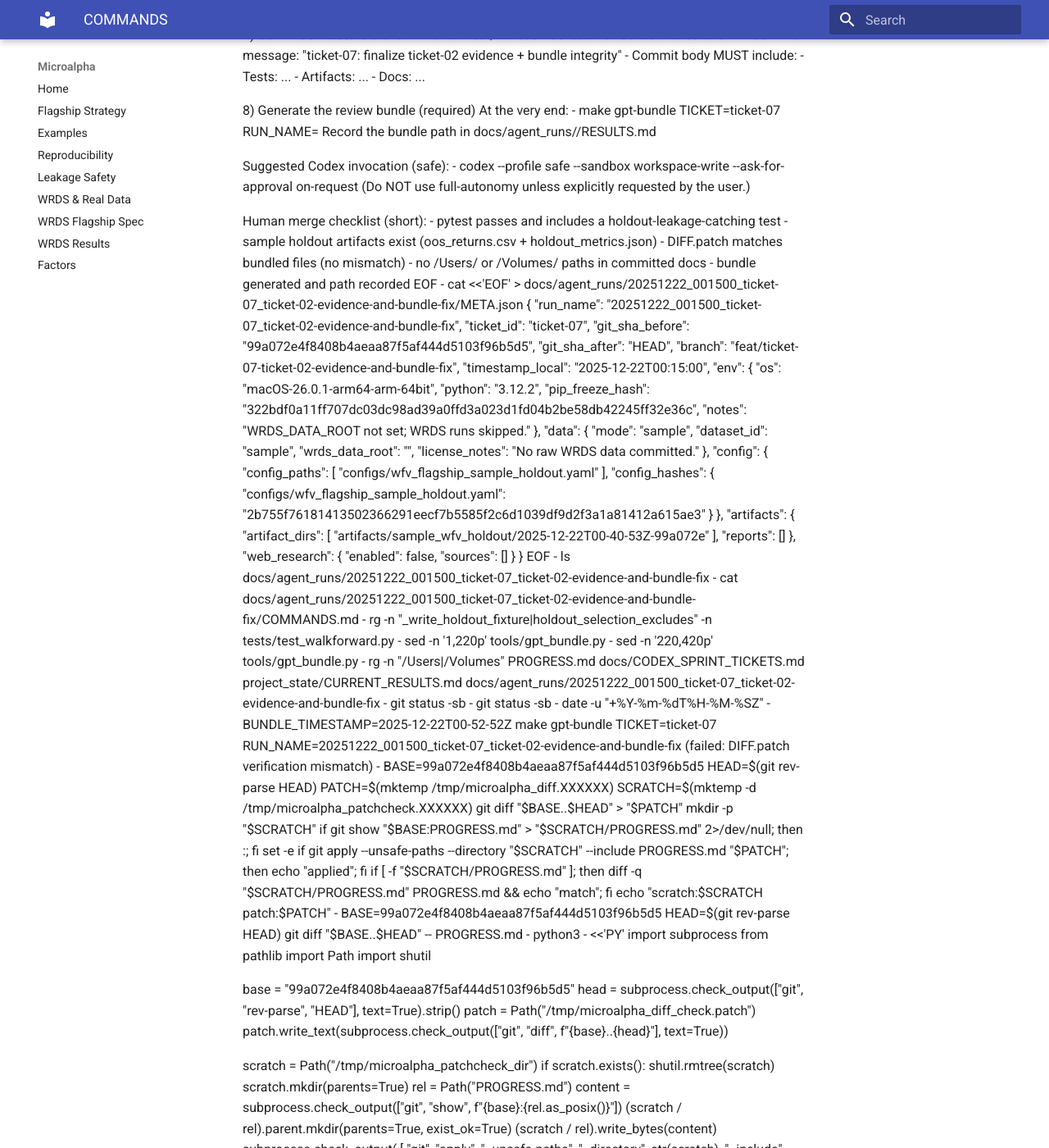
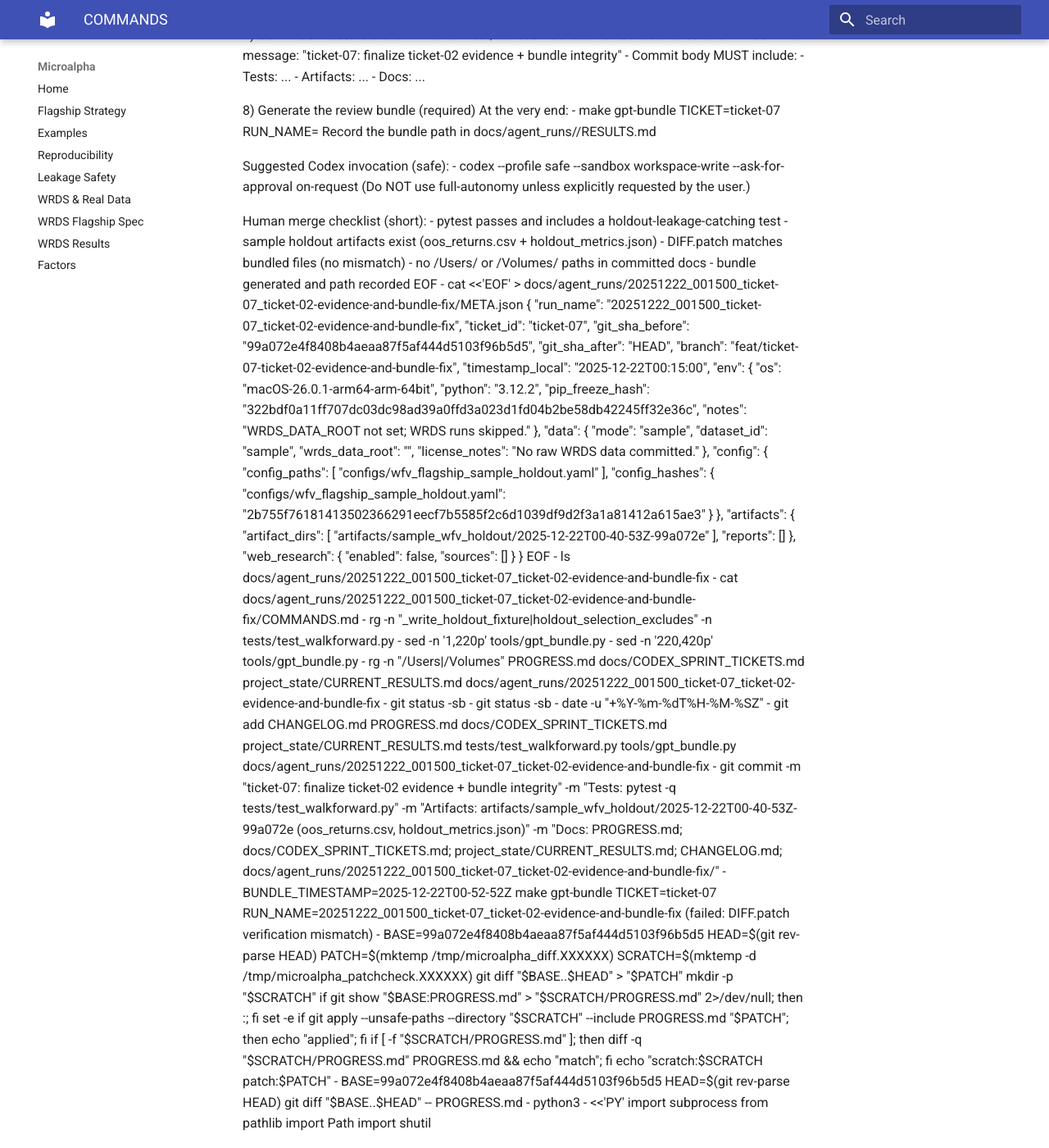
Before and after one commit to MateoBodon/microalpha, an MkDocs documentation site: the page built from docs/agent_runs/20251222_001500_ticket-07_ticket-02-evidence-and-bundle-fix/COMMANDS.md, in a window 1280 px wide and 1400 px high, scrolled down 2815 px. Shown: the whole window at 82% size. Built offline with MkDocs 1.6.1 and Material for MkDocs 9.7.7, drawn with Linux system fonts in a browser that asks for light colours; some of the changed text lies outside the part shown.

Commit message:
ticket-07: complete command log
Tests: not run (log update)

Artifacts: none

Docs: docs/agent_runs/20251222_001500_ticket-07_ticket-02-evidence-and-bundle-fix/COMMANDS.md

```diff
--- a/docs/agent_runs/20251222_001500_ticket-07_ticket-02-evidence-and-bundle-fix/COMMANDS.md
+++ b/docs/agent_runs/20251222_001500_ticket-07_ticket-02-evidence-and-bundle-fix/COMMANDS.md
@@ -198,6 +198,8 @@ EOF
 - git status -sb
 - git status -sb
 - date -u "+%Y-%m-%dT%H-%M-%SZ"
+- git add CHANGELOG.md PROGRESS.md docs/CODEX_SPRINT_TICKETS.md project_state/CURRENT_RESULTS.md tests/test_walkforward.py tools/gpt_bundle.py docs/agent_runs/20251222_001500_ticket-07_ticket-02-evidence-and-bundle-fix
+- git commit -m "ticket-07: finalize ticket-02 evidence + bundle integrity" -m "Tests: pytest -q tests/test_walkforward.py" -m "Artifacts: artifacts/sample_wfv_holdout/2025-12-22T00-40-53Z-99a072e (oos_returns.csv, holdout_metrics.json)" -m "Docs: PROGRESS.md; docs/CODEX_SPRINT_TICKETS.md; project_state/CURRENT_RESULTS.md; CHANGELOG.md; docs/agent_runs/20251222_001500_ticket-07_ticket-02-evidence-and-bundle-fix/"
 - BUNDLE_TIMESTAMP=2025-12-22T00-52-52Z make gpt-bundle TICKET=ticket-07 RUN_NAME=20251222_001500_ticket-07_ticket-02-evidence-and-bundle-fix (failed: DIFF.patch verification mismatch)
 - BASE=99a072e4f8408b4aeaa87f5af444d5103f96b5d5
   HEAD=$(git rev-parse HEAD)
@@ -360,4 +362,6 @@ current = Path(rel).read_text()
 print("match", patched == current)
 PY
 - git status -sb
+- git add tools/gpt_bundle.py docs/agent_runs/20251222_001500_ticket-07_ticket-02-evidence-and-bundle-fix/COMMANDS.md docs/agent_runs/20251222_001500_ticket-07_ticket-02-evidence-and-bundle-fix/RESULTS.md
+- git commit -m "ticket-07: fix gpt-bundle patch verification" -m "Tests: not run (bundle verification fix)" -m "Artifacts: none" -m "Docs: docs/agent_runs/20251222_001500_ticket-07_ticket-02-evidence-and-bundle-fix/RESULTS.md; docs/agent_runs/20251222_001500_ticket-07_ticket-02-evidence-and-bundle-fix/COMMANDS.md"
 - BUNDLE_TIMESTAMP=2025-12-22T00-52-52Z make gpt-bundle TICKET=ticket-07 RUN_NAME=20251222_001500_ticket-07_ticket-02-evidence-and-bundle-fix
```
